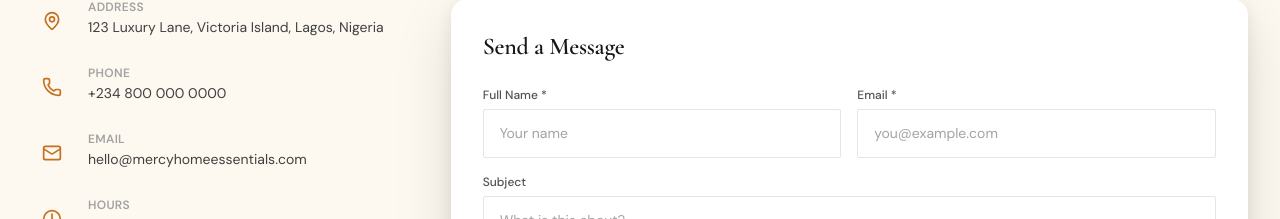
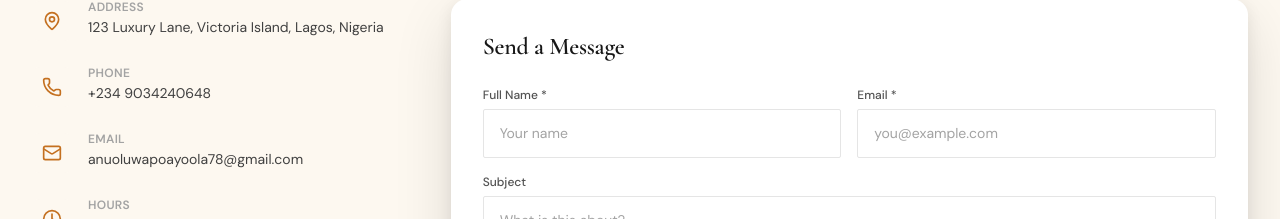
Before and after one commit to sescodtech/mercy-hub, a Next.js app: page /contact in a window 1280 px wide. Shown: the part 446-665 px from the top of the page. Built offline with nearby package versions, Linux system fonts and the light colour scheme; no server answers.

Commit message:
fix:contact page

```diff
--- a/app/contact/page.tsx
+++ b/app/contact/page.tsx
@@ -7,8 +7,8 @@ import toast from "react-hot-toast";
 
 const INFO = [
   { Icon: MapPin,  label: "Address",    value: "123 Luxury Lane, Victoria Island, Lagos, Nigeria" },
-  { Icon: Phone,   label: "Phone",      value: "+234 800 000 0000" },
-  { Icon: Mail,    label: "Email",      value: "hello@mercyhomeessentials.com" },
+  { Icon: Phone,   label: "Phone",      value: "+234 9034240648" },
+  { Icon: Mail,    label: "Email",      value: "anuoluwapoayoola78@gmail.com" },
   { Icon: Clock,   label: "Hours",      value: "Mon–Fri: 9am–6pm · Sat: 10am–4pm" },
 ];
 
```
